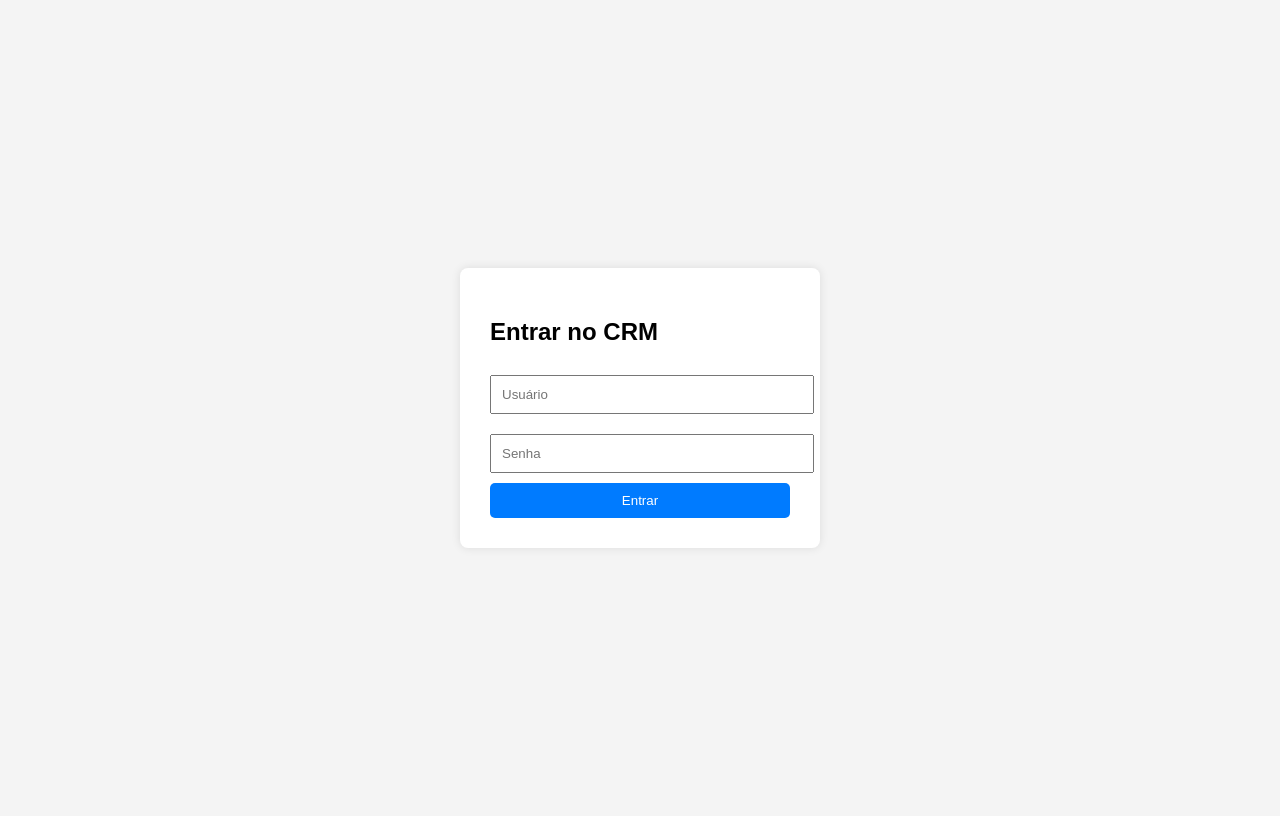
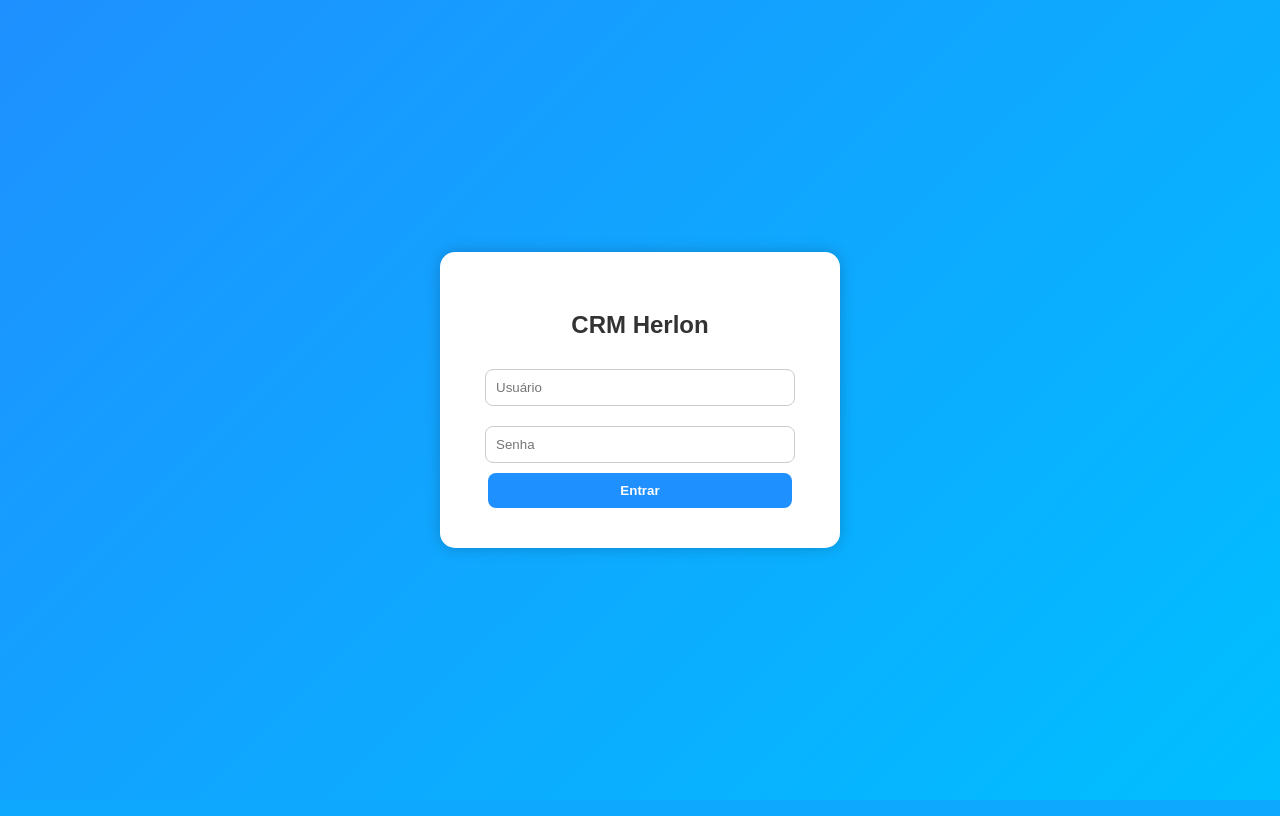
Before and after one commit to herlon878-eng/crm-herlon, a Flask app: template templates/login.html in a window 1280 px wide. Run offline with Flask 3, Linux system fonts and the light colour scheme; the template is opened without the code that fills it, so the values that code supplies are empty.

Commit message:
Update login.html

```diff
--- a/templates/login.html
+++ b/templates/login.html
@@ -1,21 +1,70 @@
 <!DOCTYPE html>
-<html lang="pt-BR">
+<html lang="pt-br">
 <head>
     <meta charset="UTF-8">
-  <title>Login - CRM</title>
+    <meta name="viewport" content="width=device-width, initial-scale=1.0">
+    <title>Login | CRM Herlon</title>
     <style>
-    body { font-family: Arial; background: #f4f4f4; display: flex; justify-content: center; align-items: center; height: 100vh; }
-    form { background: white; padding: 30px; border-radius: 8px; box-shadow: 0 0 10px rgba(0,0,0,0.1); width: 300px; }
-    input { width: 100%; padding: 10px; margin: 10px 0; }
-    button { width: 100%; background: #007bff; color: white; padding: 10px; border: none; border-radius: 5px; cursor: pointer; }
+        body {
+            font-family: Arial, sans-serif;
+            background: linear-gradient(135deg, #1e90ff, #00bfff);
+            height: 100vh;
+            display: flex;
+            justify-content: center;
+            align-items: center;
+            margin: 0;
+        }
+        .login-container {
+            background: white;
+            padding: 40px;
+            border-radius: 15px;
+            box-shadow: 0px 0px 15px rgba(0,0,0,0.2);
+            text-align: center;
+            width: 320px;
+        }
+        h2 {
+            margin-bottom: 20px;
+            color: #333;
+        }
+        input {
+            width: 90%;
+            padding: 10px;
+            margin: 10px 0;
+            border-radius: 8px;
+            border: 1px solid #ccc;
+        }
+        button {
+            width: 95%;
+            padding: 10px;
+            background-color: #1e90ff;
+            color: white;
+            border: none;
+            border-radius: 8px;
+            cursor: pointer;
+            font-weight: bold;
+            transition: 0.3s;
+        }
+        button:hover {
+            background-color: #007acc;
+        }
+        .msg {
+            color: red;
+            font-size: 14px;
+            margin-top: 10px;
+        }
     </style>
 </head>
 <body>
+    <div class="login-container">
+        <h2>CRM Herlon</h2>
         <form method="POST">
-    <h2>Entrar no CRM</h2>
-    <input type="text" name="username" placeholder="Usuário" required>
-    <input type="password" name="password" placeholder="Senha" required>
+            <input type="text" name="username" placeholder="Usuário" required><br>
+            <input type="password" name="senha" placeholder="Senha" required><br>
             <button type="submit">Entrar</button>
         </form>
+        {% if erro %}
+            <div class="msg">{{ erro }}</div>
+        {% endif %}
+    </div>
 </body>
 </html>
```
Lines whose indentation alone changed are shown as unchanged.
